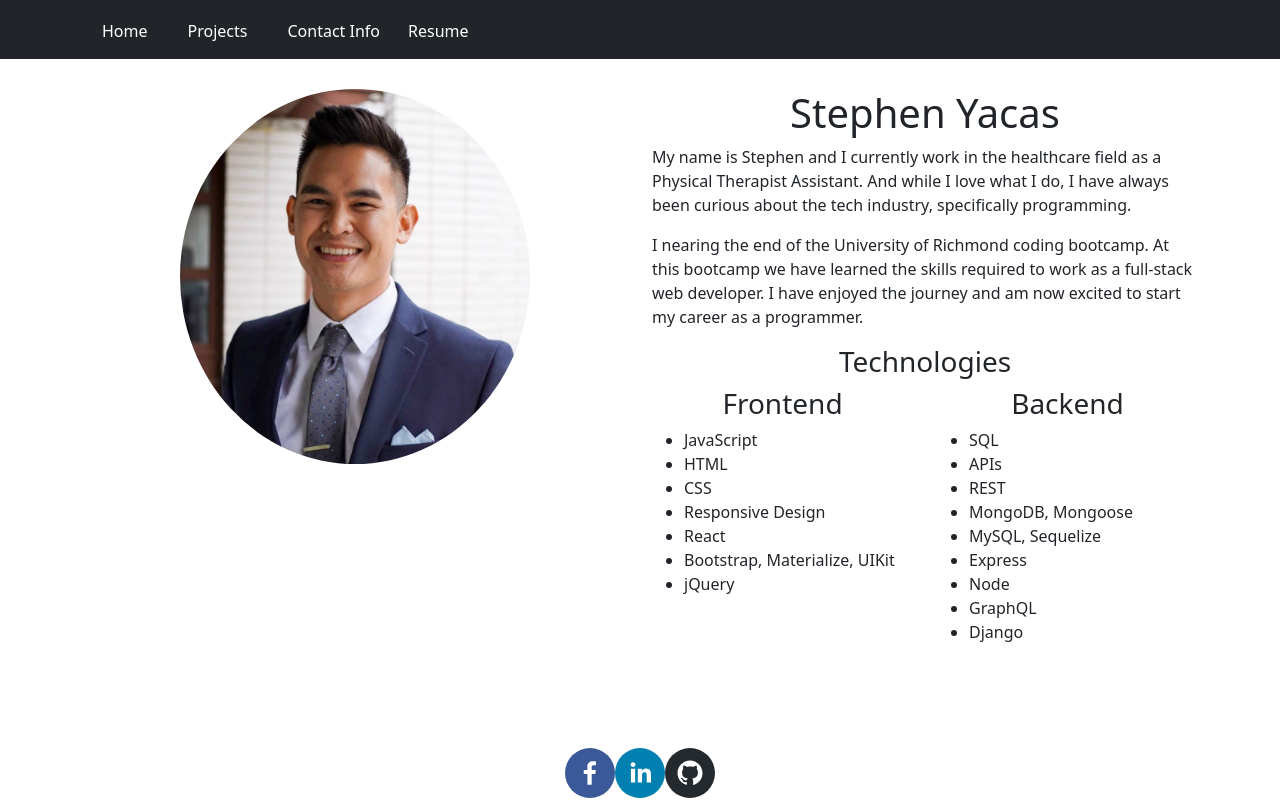
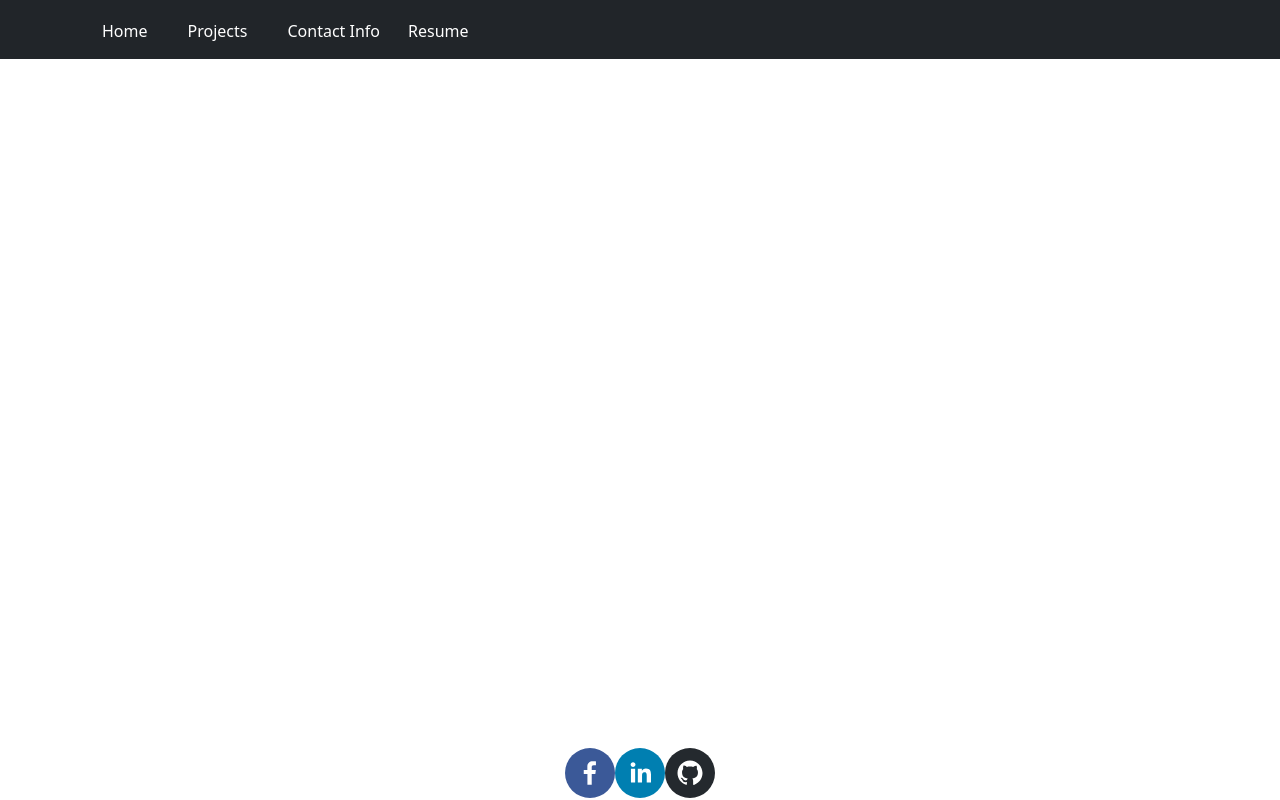
Before and after one commit to wilks625/Portfolio_v3.0, a React (Create React App) app: page / in a window 1280 px wide. Built offline with nearby package versions, Linux system fonts and the light colour scheme.

Commit message:
last try

```diff
--- a/src/App.js
+++ b/src/App.js
@@ -15,10 +15,10 @@
   return (
     <Router basename={process.env.PUBLIC_URL + "/Portfolio_v3.0/"} >
       <Navbar />
-      <Switch basename={process.env.PUBLIC_URL + "/Portfolio_v3.0/"}>
-        <Route path="/projects/" component={Projects} />
-        <Route path="/contact/" component={Contact} />
-        <Route path="/" component={Home} />
+      <Switch >
+        <Route path="/Portfolio_v3.0/#/projects" component={Projects} />
+        <Route path="/Portfolio_v3.0/#/contact" component={Contact} />
+        <Route path="/Portfolio_v3.0/#/" component={Home} />
       </Switch>
       <SocialButtonsPage />
     </Router>
```
